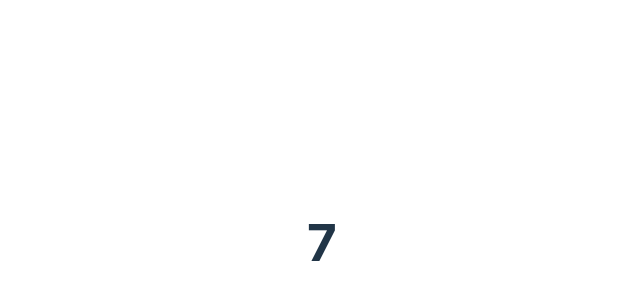
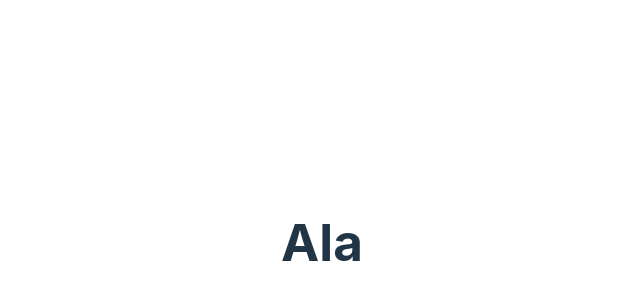
Before and after one commit to MagdalenaTyminska/React-test, a React (Vite) app: page / in a window 1280 px wide. Shown: the part 158-458 px from the top of the page, without its empty margins (318-958 px from the left). Built offline with nearby package versions, Linux system fonts and the light colour scheme.

Commit message:
second exercise

```diff
--- a/src/App.tsx
+++ b/src/App.tsx
@@ -2,12 +2,13 @@ import { FC } from "react"; //function component
 import "./App.scss";
 
 const App: FC = () => {
-  const first = 3;
-  const second = 4;
+  const sayName = (name: string) => {
+    return <h1> {name}</h1>;
+  };
 
   return (
     <>
-      <h1>{first + second}</h1>
+      <div> {sayName("Ala")} </div>
     </>
   );
 };
```
